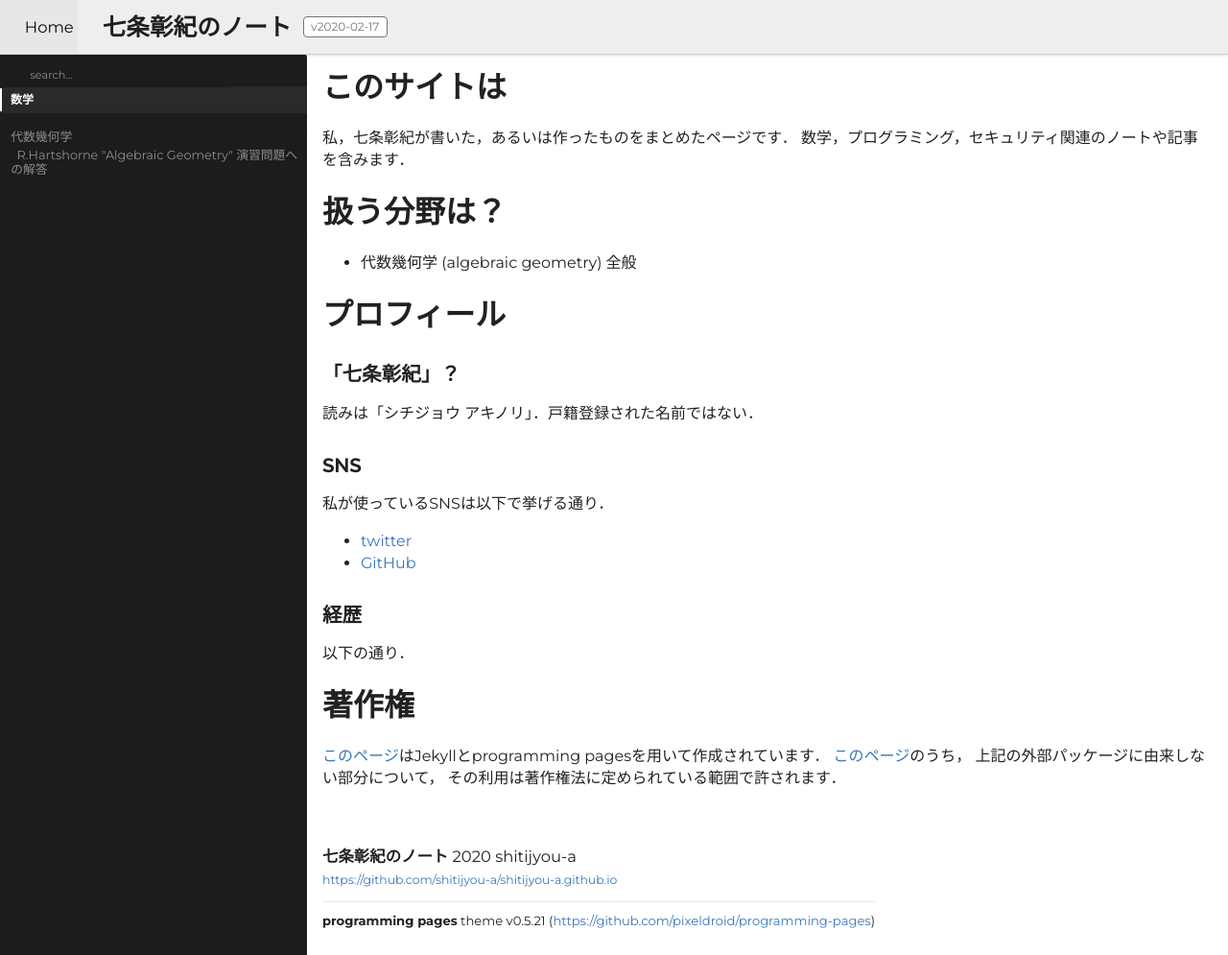
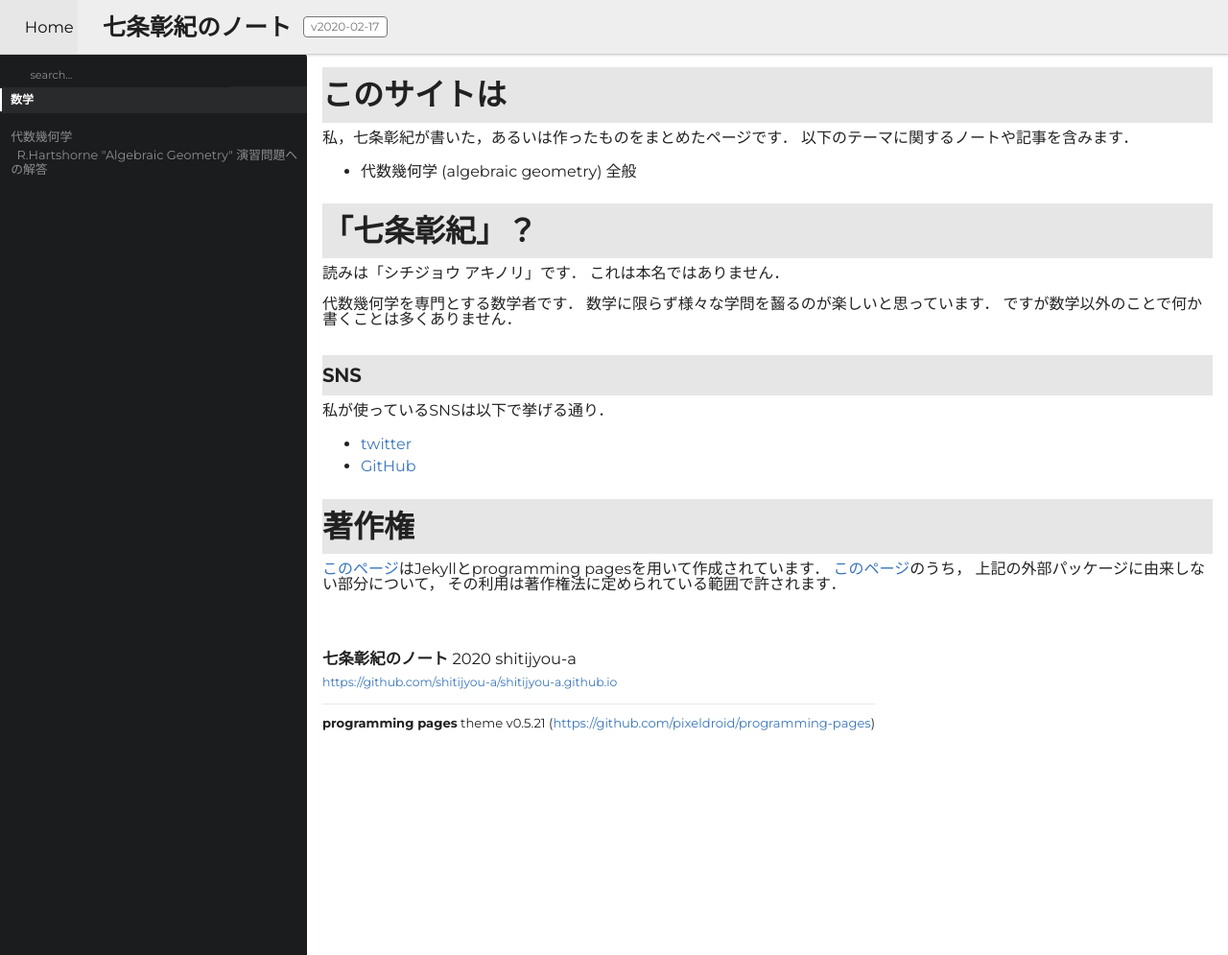
Before and after one commit to shitijyou-a/shitijyou-a.github.io, a Jekyll site: the page built from index.md, in a window 1280 px wide and 995 px high. Shown: the whole window at 96% size. Built offline with Jekyll 4.4.1, drawn with Linux system fonts in a browser that asks for light colours.

Commit message:
プロフィールを修正．CSSで題目の表示を調整．

```diff
--- a/index.md
+++ b/index.md
@@ -7,14 +7,17 @@ description: 七条彰紀の成果物まとめ
 
 # このサイトは
 私，七条彰紀が書いた，あるいは作ったものをまとめたページです．
-数学，プログラミング，セキュリティ関連のノートや記事を含みます．
+以下のテーマに関するノートや記事を含みます．
 
-# 扱う分野は？
 - 代数幾何学 (algebraic geometry) 全般
 
-# プロフィール
-### 「七条彰紀」？
-読みは「シチジョウ アキノリ」．戸籍登録された名前ではない．
+# 「七条彰紀」？
+読みは「シチジョウ アキノリ」です．
+これは本名ではありません．
+
+代数幾何学を専門とする数学者です．
+数学に限らず様々な学問を齧るのが楽しいと思っています．
+ですが数学以外のことで何か書くことは多くありません．
 
 ### SNS
 私が使っているSNSは以下で挙げる通り．
@@ -22,9 +25,6 @@ description: 七条彰紀の成果物まとめ
 - [twitter](https://twitter.com/shitijyou)
 - [GitHub](https://github.com/shitijyou-a/)
 
-### 経歴
-以下の通り．
-
 # 著作権
 [このページ](https://shitijyou-a.github.io)はJekyllとprogramming pagesを用いて作成されています．
 [このページ](https://shitijyou-a.github.io)のうち，
```
Also changed, not shown: _includes/styles/custom.css (+13 -0 lines).
